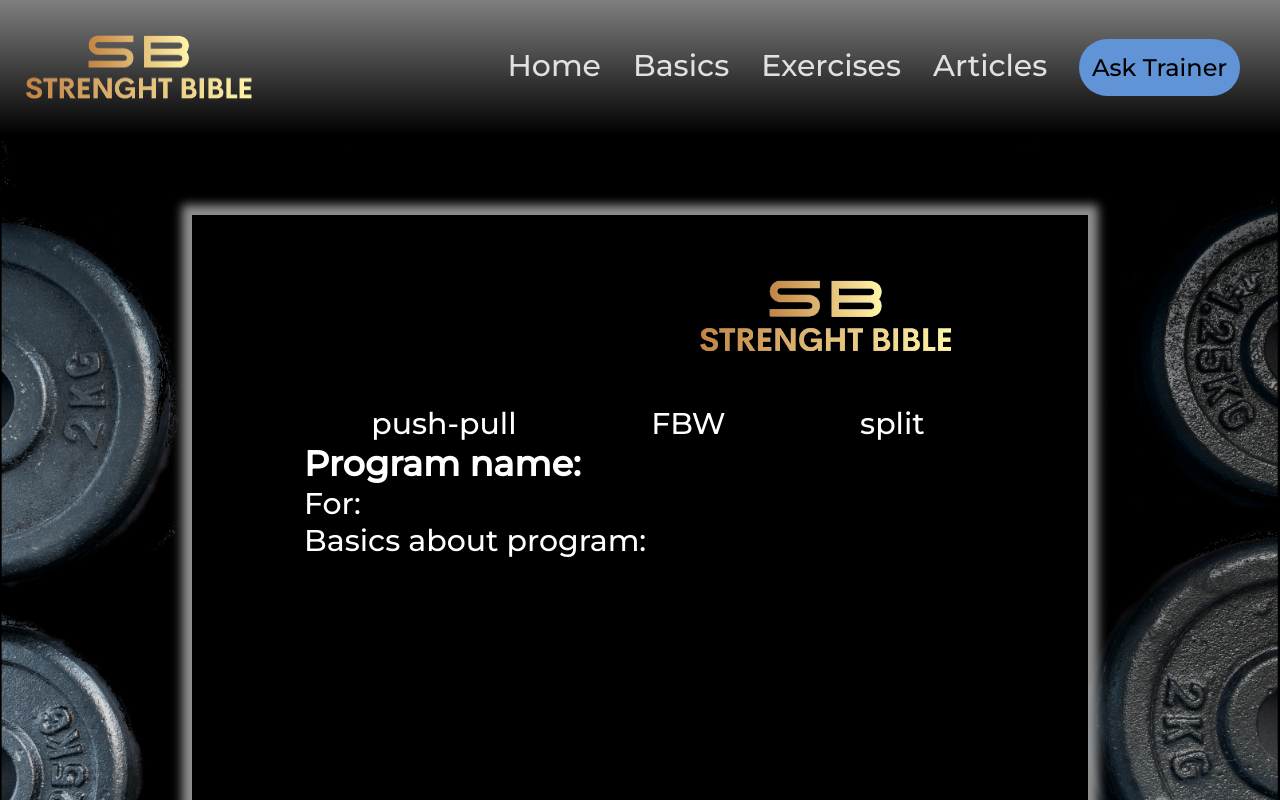
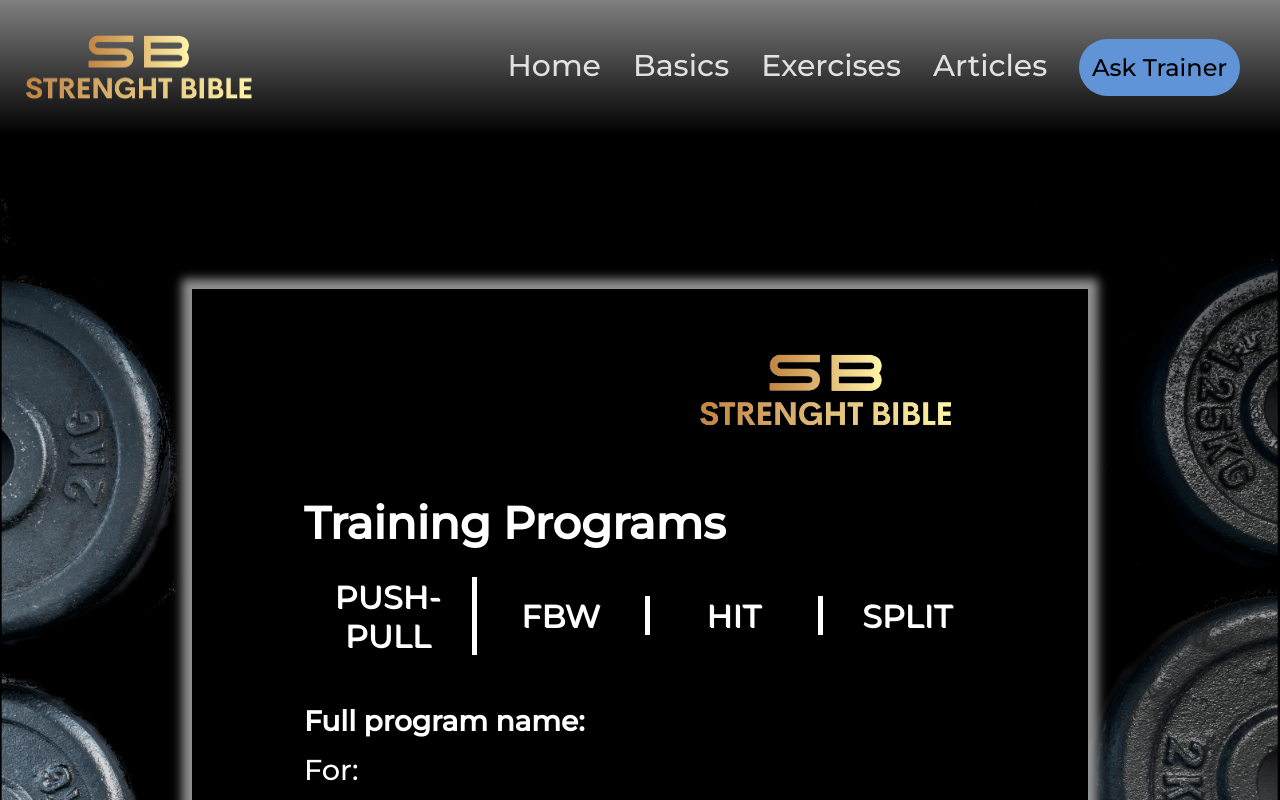
Before and after one commit to Karol-Zysk/Strenght-Training-Atlas, a React (Create React App) app: page /basics in a window 1280 px wide. Shown: the top 800 px of the page. Built offline with nearby package versions, Linux system fonts and the light colour scheme.

Commit message:
finalizing Training Basic Info tab. Big info tab added

```diff
--- a/src/components/Main/Basics/BasicsCard.js
+++ b/src/components/Main/Basics/BasicsCard.js
@@ -23,17 +23,27 @@ const BasicsCard = () => {
   });
 
   return (
+    <>
+      <div className={style.fakeNav}></div>
       <div className={style.container}>
         <div className={style.basics_card}>
           <img className={style.basics_card_logo} src={logo} alt="img"></img>
+          <h2 className={style.basics_card_h2}>Training Programs</h2>
           <div className={style.basic_flex_tab}>{BasicsTab}</div>
           <div className={style.basics_info_card}>
-          <h3 className={style.basics_card_h3}>Program name: {targetTab.name}</h3>
-          <p>For: {targetTab.forWho}</p>
-          <p>Basics about program: {targetTab.info}</p>
+            <h3 className={style.basics_card_h3}>
+              Full program name: {targetTab.fullName}
+            </h3>
+            <p className={style.basics_card_paragraph}>
+              For: {targetTab.forWho}
+            </p>
+            <p className={style.basics_card_paragraph}>
+              About program: {targetTab.info}
+            </p>
           </div>
         </div>
       </div>
+    </>
   );
 };
 
--- a/src/components/Main/Basics/BasicsCard.module.css
+++ b/src/components/Main/Basics/BasicsCard.module.css
@@ -18,7 +18,7 @@
   box-shadow: 0rem 0rem 0.6rem 0.6rem rgba(255, 255, 255, 0.568);
   text-align: left;
   padding: 4rem 6rem 4rem 7rem;
-  margin: 5rem 0rem 3rem;
+  margin: 6rem 0rem 3rem;
   display: flex;
   flex-direction: column;
 }
@@ -29,6 +29,10 @@
   margin: 0vw 3vw 4vw;
 }
 
+.basics_card_h2 {
+  padding: 2vh 0vh 2vw 0vw;
+}
+
 .basics_paragraph {
   white-space: pre-line;
   padding-bottom: 0.3rem;
@@ -36,12 +40,51 @@
 }
 
 .basic_flex_tab {
+  width: 100%;
   display: flex;
   flex-direction: row;
-  justify-content: space-around;
+  text-align: center;
+  justify-content: center;
+  align-content: center;
+  height: 5rem;
+  margin-bottom: 6vh;
 }
 
 .basics_info_card {
+  display: inline-block;
+  font-size: 1.5rem;
   min-height: 40vh;
   width: 100%;
 }
+
+.basic_flex_item {
+  border-right: 5px solid white;
+  width: 100%;
+  justify-self: stretch;
+  font-size: 2rem;
+  text-shadow: white 1px 1px 0px;
+  align-self: center;
+  cursor: pointer;
+}
+
+.basic_flex_item:hover {
+  color: rgb(97, 148, 214);
+  text-shadow: rgb(97, 148, 214) 1px 1px 0px;
+}
+
+.basic_flex_item:last-child {
+  border: none;
+}
+
+.fakeNav {
+  width: 100vw;
+  height: 4.5vw;
+  background-color: black;
+}
+
+.basics_card_paragraph {
+  white-space: pre-line;
+  line-height: 2rem;
+  padding: 2vh 0vh 2vh 0vh;
+  font-size: 1.8rem;
+}
--- a/src/components/Main/Basics/BasicsData.js
+++ b/src/components/Main/Basics/BasicsData.js
@@ -1,30 +1,7 @@
 const basicsData = [
-   {
-    name: "push-pull",
-    forWho: "intermediate, advanced",
-    info: `Push-pull is a style of training that structures workouts based on your muscles movement patterns.
-
-       With this training style, you train upper body muscles that perform pushing  movements one day and upper body muscles that perform pulling movements another day — either on the following day or separated by a rest day, depending on your experience level.
-
-      Here are the muscles that perform pushing and pulling movements:
-
-       Pushing: chest, shoulders, and triceps.
-
-       Pulling: back, biceps, and forearms`,
-  },{
-    name: "FBW",
-    forWho: "intermediate, advanced",
-    info: `Push-pull is a style of training that structures workouts based on your muscles movement patterns.
-
-       With this training style, you train upper body muscles that perform pushing  movements one day and upper body muscles that perform pulling movements another day — either on the following day or separated by a rest day, depending on your experience level.
-
-      Here are the muscles that perform pushing and pulling movements:
-
-       Pushing:  chest, shoulders, and triceps.
-
-       Pulling:  back, biceps, and forearms`,
-  },{
-    name: "split",
+  {
+    name: "PUSH-PULL",
+    fullName: "Push-Pull",
     forWho: "intermediate, advanced",
     info: `Push-pull is a style of training that structures workouts based on your muscles movement patterns.
 
@@ -36,6 +13,41 @@ const basicsData = [
 
        Pulling: back, biceps, and forearms`,
   },
+  {
+    name: "FBW",
+    fullName: "Full body workout",
+    forWho: "begginer, intermediate, advanced",
+    info: `A full body workout is just what it sounds like: a workout that aims to hit all the major muscle groups in one single session. Popular programs would include exercises for back, legs, chest, shoulders, arms and core.
+
+    There are many reasons some trainees like to utilise a full body workout, whether from time to time or as a standard go-to in their workout routine.
+
+    “When performing full-body workouts, you don’t want to waste time doing isolation exercises,” says personal trainer Matt Hampton. “You want to get the biggest, hardest exercises done for the biggest muscle stimulation.”
+
+    There are countless variations and ways to structure full body workouts but they all have this above idea in common.`,
+  },
+  {
+    name: "HIT",
+    fullName: "High intensity training",
+    forWho: " Advanced",
+    info: `The fundamental principles of high-intensity training (HIT) are that exercise must be very intense, but workouts should be relatively brief and infrequent.
+\
+     Exercises are performed with a high level of effort, or intensity, where it is thought that it will stimulate the body to produce an increase in muscular strength and size. Advocates of HIT believe that this method is superior for strength and size building to most other methods which, for example, may stress lower weights with larger volume (sets x reps).
+
+    As strength increases, HIT techniques will have the weight/resistance increased progressively where it is thought that it will provide the muscles with adequate overload to stimulate further improvements.
+    There is an inverse relationship between how intensely and how long one can exercise.
+     As a result, high-intensity workouts are generally kept brief. After a high-intensity workout, as with any workout, the body requires time to recover and produce the responses stimulated during the workout, so there is more emphasis on rest and recovery in the HIT philosophy than in most other weight training methods.
+      In any workout, not just HIT, training schedules should allow adequate time between workouts for recovery`,
+  },
+  {
+    name: "SPLIT",
+    fullName: "Split",
+    forWho: "begginer, intermediate, advanced",
+    info: `A workout split is how you divide up your workouts throughout the week either by body region, movement, specific body part, or by lift. This divide-and-conquer approach to exercise allows bodybuilders and general gym-goers to focus their efforts in a way that optimizes results.
+
+    Instead of hoping for bigger muscles or more strength, you guarantee it by sticking to a plan proven to work. Workout splits allow you to work smarter and harder.
+
+    In this piece, we’ll give you all the information you need to devise your own workout split and some advice on how to stick to it.`,
+  },
 ];
 
 export default basicsData;
--- a/src/components/Main/Exercises/Main.module.css
+++ b/src/components/Main/Exercises/Main.module.css
@@ -12,6 +12,7 @@
   grid-column: 1 / -1;
   padding-top: 2vh;
   background-color: black;
+  height: 4.5vw;
 }
 
 .nav_links {
@@ -37,6 +38,7 @@
 }
 
 .card_container {
+  margin-top: 3rem;
   padding: 2vw 5vw 4vw 5vw;
   width: 100%;
   height: auto;
--- a/src/components/Main/Exercises/Main2.module.css
+++ b/src/components/Main/Exercises/Main2.module.css
@@ -17,8 +17,16 @@
   color: rgb(255, 255, 255);
   box-shadow: 0rem 0rem 0.6rem 0.6rem rgba(255, 255, 255, 0.568);
   text-align: left;
-  padding: 4rem 5rem 4rem 6rem;
-  margin: 0rem 0rem 3rem;
+  padding: 4rem 6rem 4rem 7rem;
+  display: flex;
+  flex-direction: column;
+  margin: 6rem 0rem 3rem;
+}
+
+.muscle_info_card_logo {
+  width: 20vw;
+  align-self: flex-end;
+  margin: 0vw 3vw 4vw;
 }
 
 .muscle_info_h2 {
--- a/src/components/Main/Exercises/Muscle_groups/MuscleInfo/MuscleInfo.js
+++ b/src/components/Main/Exercises/Muscle_groups/MuscleInfo/MuscleInfo.js
@@ -2,12 +2,14 @@ import React from "react";
 import style from "../../Main2.module.css";
 import photo from "./muscle.png";
 import text from "../../text";
+import logo from "../../../files/logo.PNG"
 
 const MuscleInfo = (props) => {
   return (
     <>
       <div className={style.container}>
         <div className={style.muscle_info}>
+        <img className={style.muscle_info_card_logo} src={logo} alt="img"></img>
           <h2 className={style.muscle_info_h2}>
             Chose muscle group to see exercises
           </h2>
--- a/src/components/Main/Home/Home.module.css
+++ b/src/components/Main/Home/Home.module.css
@@ -18,7 +18,7 @@
   box-shadow: 0rem 0rem 0.6rem 0.6rem rgba(255, 255, 255, 0.568);
   text-align: left;
   padding: 4rem 6rem 4rem 7rem;
-  margin: 5rem 0rem 3rem;
+  margin: 6rem 0rem 3rem;
   display: flex;
   flex-direction: column;
 }
@@ -39,16 +39,22 @@
 }
 
 .home_card_h3 {
-  padding: 1rem 0rem 0.8rem;
+  padding: 1rem 0rem 2rem;
 }
 
 .home_card_paragraph {
-  padding-bottom: 0.3rem;
-  font-size: 1.5rem;
+  padding-bottom: 3rem;
+  font-size: 1.7rem;
 }
 
 .home_card_ul > li {
-  padding: 0.4rem 0rem 0.5rem;
+  padding: 0.6rem 0rem 0.7rem;
 
-  font-size: 1.5rem;
+  font-size: 1.7rem;
 }
+
+.fakeNav {
+  width: 100vw;
+  height: 4.5vw;
+  background-color: black;
+}
```
Also changed, not shown: src/components/Main/Home/HomeCard.js (+14 -12 lines), 1 other file (tests, documents, lock files or other folders). Lines whose indentation alone changed are shown as unchanged.
